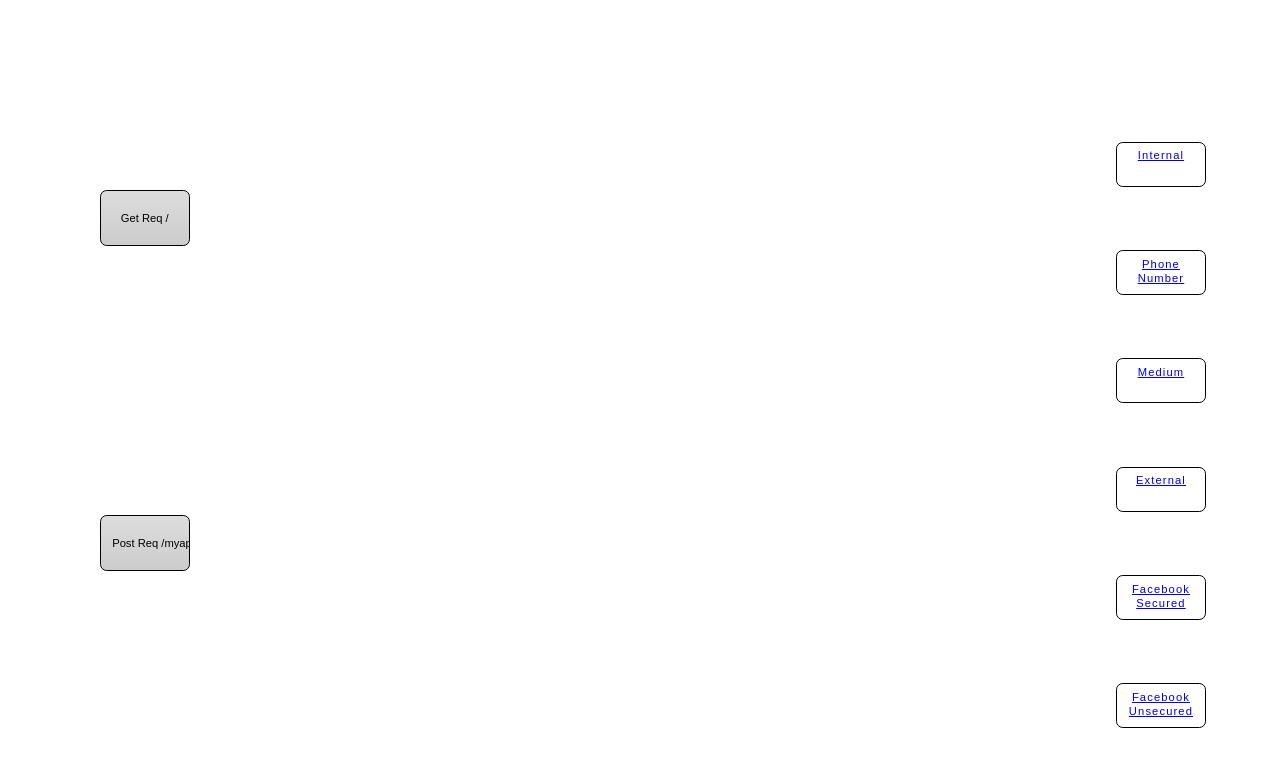
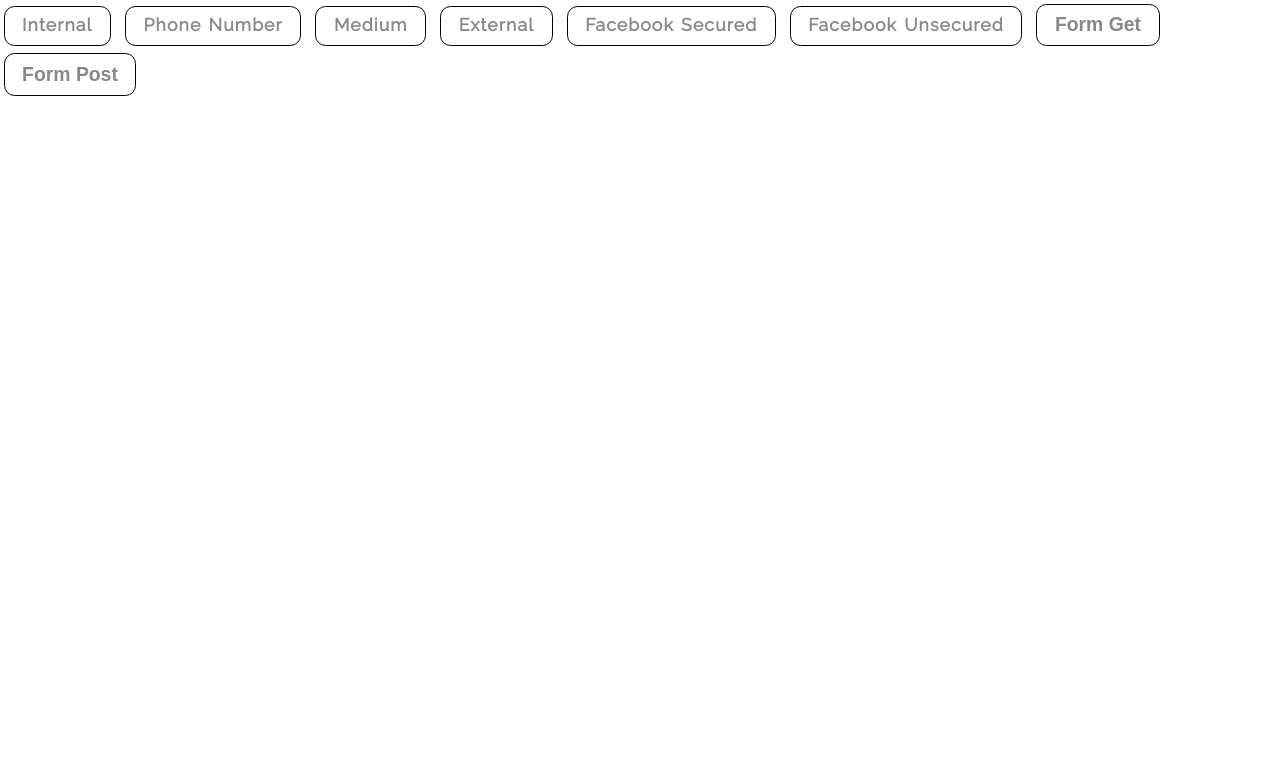
Before and after one commit to ncarignan/devhub-code-challenge, a plain HTML site: page analytics/index.html in a window 1280 px wide. Drawn offline with Linux system fonts and the light colour scheme.

Commit message:
some css to top it off

```diff
--- a/analytics/analytics.js
+++ b/analytics/analytics.js
@@ -1,21 +1,21 @@
 
 'use strict';
 
-window.onbeforeunload = () => null;
+window.onbeforeunload = function() { return 'hi';};
 
 // Import the Adaptors or use preloaded ones
 const Adaptors = [
   {
     adaptor: 'ga',
-    analyze: function (e, options) { console.log(`the ${this.adaptor} adaptor consumed a '${options.category}' event`); },
+    analyze:  logger,
   },
   {
     adaptor: 'mixpanel',
-    analyze: function (e, options) { console.log(`the ${this.adaptor} adaptor consumed a '${options.category}' event`); },
+    analyze: logger,
   },
   {
     adaptor: 'optimizely',
-    analyze: function (e, options) { console.log(`the ${this.adaptor} adaptor consumed a '${options.category}' event`); },
+    analyze: logger,
   },
 ];
 
@@ -29,14 +29,14 @@
     requirements: [
       { property: 'href', test: /tel:/ }
     ],
-    analyzers: ['ga', 'mixpanel', 'optimizely'],
+    analyzers: ['ga', 'mixpanel'],
     extracts: []
   },
   {
     name: 'link_facebook',
     event: 'click',
     tagName: 'A',
-    analyzers: ['ga', 'mixpanel', 'optimizely'],
+    analyzers: [ 'optimizely'],
     requirements: [
       { property: 'hostname', test: /.*facebook\.com.*/ }
     ],
@@ -46,7 +46,7 @@
     name: 'link_outgoing',
     event: 'click',
     tagName: 'A',
-    analyzers: ['ga', 'mixpanel', 'optimizely'],
+    analyzers: ['mixpanel'],
     requirements: [
       { property: 'hostname', test: /^((?!localhost).)*$/ } //regex needs to be adapted to reflect the domain name
     ],
@@ -56,7 +56,7 @@
     name: 'form_submit',
     event: 'submit',
     tagName: 'FORM',
-    analyzers: ['ga', 'mixpanel', 'optimizely'],
+    analyzers: ['ga'],
     requirements: [
       { property: 'tagName', test: /^FORM/ }
     ],
@@ -77,7 +77,6 @@
 // First by tag type, then by individual categorizations, this is O(n) time complexity where n is the amount of categories we have setup
 function filterEvents(e){
   //Prevents page refresh for logging
-  e.preventDefault();
   if(tags.includes(e.target.tagName)){
     for(const { requirements, analyzers, name } of DEVHUB_ANALYTICS){
       for (const { property, test } of requirements) {
@@ -100,6 +99,12 @@
   }
 }
 
+function logger (e, options) {
+  let li = document.createElement('li');
+  li.textContent = `the ${this.adaptor} adaptor consumed a '${options.category}' event`;
+  document.getElementById('results').appendChild(li);
+}
+
 (function () {
   events.forEach(event => document.addEventListener(event, filterEvents));
 })();
--- a/analytics/index.html
+++ b/analytics/index.html
@@ -5,37 +5,31 @@
   <meta name="viewport" content="width=device-width, initial-scale=1.0">
   <meta http-equiv="X-UA-Compatible" content="ie=edge">
   <title>DevHub Test</title>
-  <script>window.ga = {}; window.mixpanel = {};</script>
+  <script>window.ga = {}; window.mixpanel = {}; window.optimizely = {}</script>
   <link rel="stylesheet" href="reset.css">
   <link rel="stylesheet" href="style.css">
 </head>
 <body class="deck">
-  <header>
-
-  </header>
-  <aside class="left deck">
-    <form action="/" method="get">
-      <input type="submit" value="Get Req /">
-    </form>
-    <form action="/myapi" method="post">
-      <input type="submit" value="Post Req /myapi">
-    </form>
-  </aside>
-  <aside class="right">
-    <nav>
-      <ul class="deck">
-        <li><a href="#">Internal</a></li>
-        <li><a href="tel:959-595-9590">Phone Number</a></li>
-        <li><a target="_blank" href="https://medium.com/">Medium</a></li>
-        <li><a target="_blank" href="https://medium.com/">External</a></li>
-        <li><a target="_blank" href="https://facebook.com/">Facebook Secured</a></li>
-        <li><a target="_blank" href="http://facebook.com/">Facebook Unsecured</a></li>
-      </ul>
-    </nav>
-
-  </aside>
   <main>
-    <ul class="deck"></ul>
+    <ul>
+      <li><a href="#">Internal</a></li>
+      <li><a href="tel:959-595-9590">Phone Number</a></li>
+      <li><a href="https://medium.com/">Medium</a></li>
+      <li><a href="https://medium.com/">External</a></li>
+      <li><a href="https://facebook.com/">Facebook Secured</a></li>
+      <li><a href="http://facebook.com/">Facebook Unsecured</a></li>
+      <li>
+        <form action="/" method="get">
+          <button type="submit" value="Get Req /"> Form Get</button>
+        </form>
+      </li>
+      <li>
+        <form action="/myapi" method="post">
+          <button type="submit" value="Post Req /myapi">Form Post</button>
+        </form>
+      </li>
+    </ul>
+    <ul id="results"></ul>
   </main>
   <footer></footer>
   <script src="analytics.js"></script>
--- a/analytics/style.css
+++ b/analytics/style.css
@@ -1,84 +1,96 @@
-*{
+@import url("https://fonts.googleapis.com/css?family=Raleway");
+
+* {
   box-sizing: border-box;
-  width: 100%;
+  margin: 0;
+  padding: 0;
+}
+
+html {
   height: 100%;
-  text-align: center;
 }
 
 body {
-  grid-template-columns: 1fr 4fr 1fr;
-  grid-template-rows: 90px auto 20px;
-  padding: 20px;
   background: #fff;
   color: #000;
   font-family: Raleway, sans-serif;
-  line-height: .9em;
+  line-height: 1.3em;
   word-spacing: 0.1em;
   letter-spacing: 0.07em;
+  height: 100%;
 }
 
 
-header {
-  grid-column: 1 / 4;
-  grid-row: 1 / 2;
+
+a {
+  color: #888;
+  text-decoration: none;
+  cursor: hand;
+  font-weight: 900;
 }
 
-main {
-  grid-column: 2 / 3;
-  grid-row: 2 / 3;
+h1 {
+  text-align: center;
+  font-family: Raleway, sans-serif;
+  font-size: 1.8em;
+  font-weight: 900;
+  letter-spacing: 0.02em;
+  margin-bottom: 1.5em;
+  line-height: 1.5em;
 }
 
-footer {
-  grid-column: 1 / 4;
-  grid-row: 3 / 4;
+h2 {
+  font-weight: bold;
+  letter-spacing: 2px;
+  text-align: center;
+  margin-top: 1.2em;
+  margin-bottom: 0.7em;
 }
 
-nav > ul {
-  grid-auto-flow: row;
+li, input {
+    display: inline-block;
+    white-space: nowrap;
+    margin: 0.2em;
+    padding: 0.5em 1em;
+    border: solid 1px;
+    border-radius: 0.6em;
+    font-size: 1.1em;
 }
 
-li {
-  padding-top: 2em;
-  padding: 0.5em 1em;
-  border: solid 1px;
-  border-radius: 0.6em;
-  font-size: .7em;
-  width: 8em;
-  height: 4em;
+#results li {
+  border: none;
 }
 
-input, button {
-  outline: none;
-  background: inherit;
-  border: 1px black solid;
-  background: linear-gradient(#ddd, #ccc);
-  padding-top: 2em;
-  padding: 0.5em 1em;
-  border: solid 1px;
-  border-radius: 0.6em;
-  font-size: .7em;
-  width: 8em;
-  height: 5em;
+#results {
+  overflow : auto;
+  height: 80vh;
 }
 
-form {
-  padding: 5em;
+
+
+button {
+  font-weight: 900;
+  color: #888;
+  background: #fff;
+  border: none;
+  border-radius: 0.5em;
+  font-weight: 900;
+  font-size: 1.1em;
+
 }
 
-.deck {
-  display: grid;
-  justify-items: center;
-  align-items: center
+button:active {
+  color: #fff;
+  background: #333;
 }
 
-.left {
-  grid-column-start: 1;
-  border-top-left-radius: 0.6em;
-  border-bottom-left-radius: 0.6em;
+button:hover {
+  background: #eee;
+  cursor: pointer;
 }
 
-.right {
-  grid-column-start : 3;
-  border-top-right-radius: 0.6em;
-  border-bottom-right-radius: 0.6em;
+.clearfix::after {
+  content: "";
+  display: table;
+  clear: both;
 }
```
